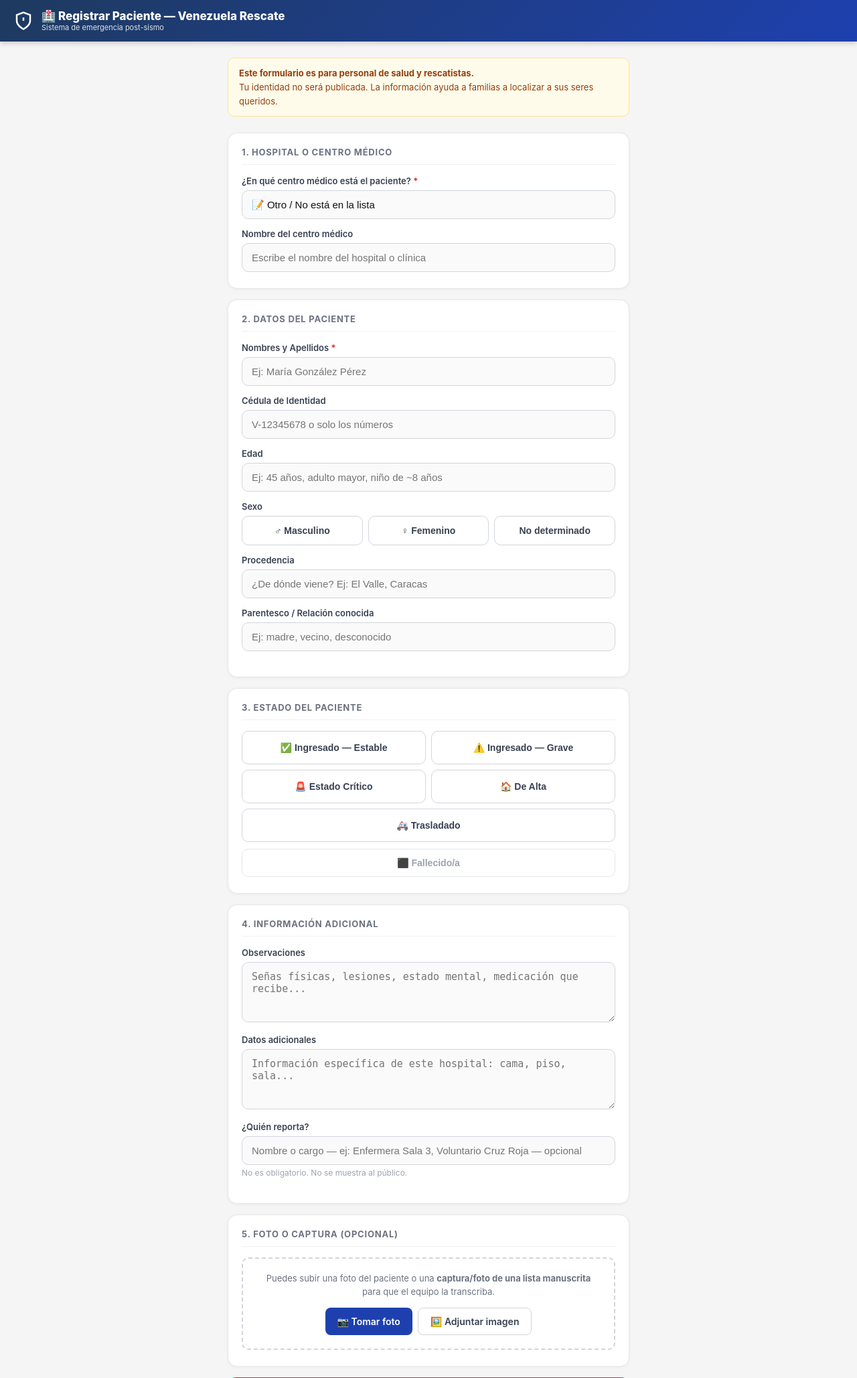
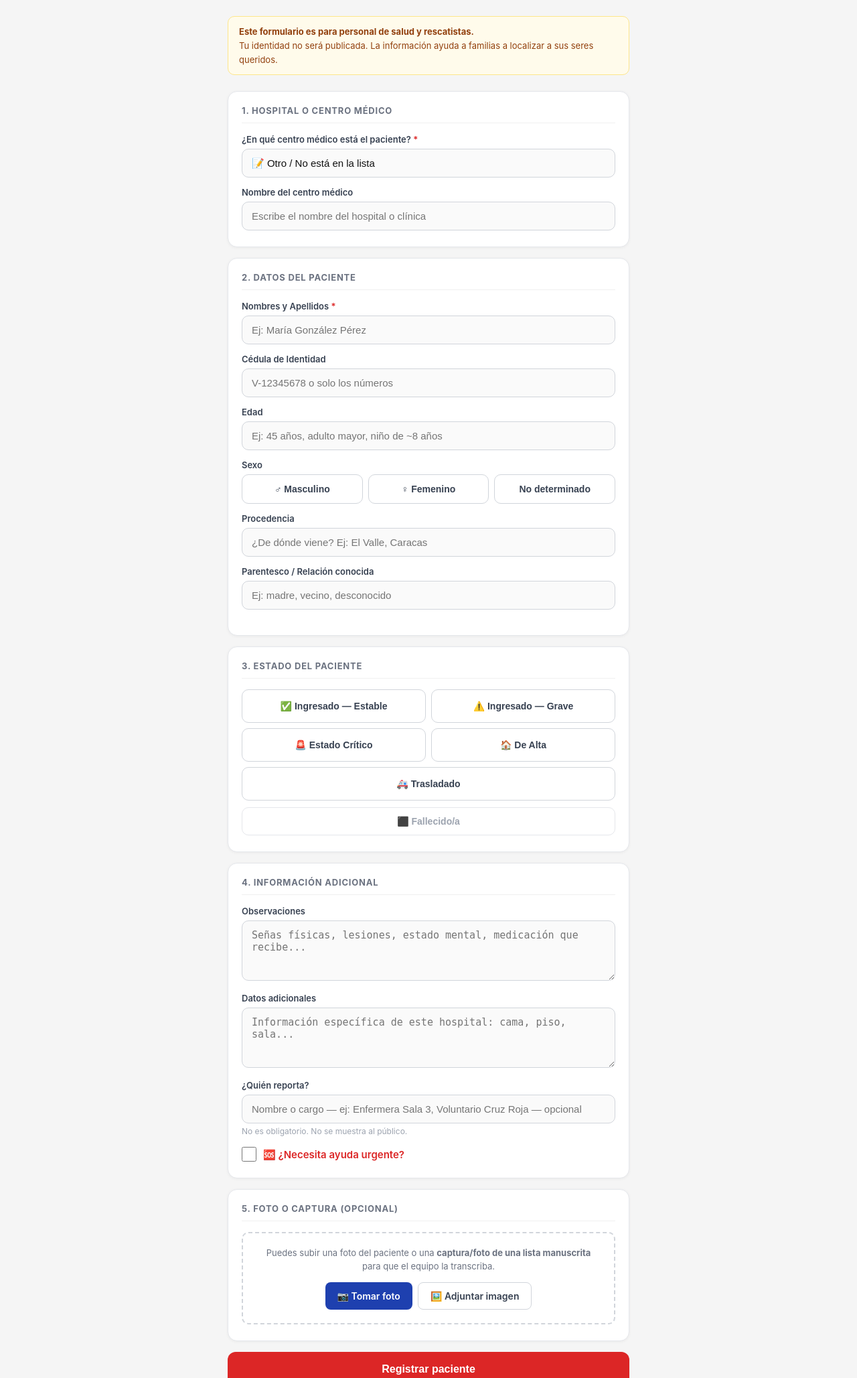
Before and after one commit to Arturado/ventatalk-rescate, a Python web app: template templates/hospitales_reportar.html in a window 1280 px wide. Shown: the top 2057 px of the page at 67% size. Run offline with Jinja, Linux system fonts and the light colour scheme; the template is opened without the code that fills it, so the values that code supplies are empty.

Commit message:
feat: necesita ayuda en pacientes, eliminar individual y masivo, sin header reportar

```diff
--- a/models.py
+++ b/models.py
@@ -73,6 +73,8 @@
     # valores: "ingresado", "estable", "grave", "critico", "alta", "trasladado", "fallecido"
     reportado_por = Column(String(200), nullable=True)
     # Nombre del médico/enfermero que carga (sin auth, voluntario)
+    necesita_ayuda = Column(Boolean, nullable=False, default=False)
+    tipo_ayuda = Column(Text, nullable=True)
     created_at = Column(DateTime(timezone=True), server_default=func.now())
 
 class BomberoReporte(Base):
--- a/routers/hospitales.py
+++ b/routers/hospitales.py
@@ -58,6 +58,8 @@
     datos_adicionales: str = Form(None),
     estado_paciente: str = Form("ingresado"),
     reportado_por: str = Form(None),
+    necesita_ayuda: bool = Form(False),
+    tipo_ayuda: str = Form(None),
     foto_captura: UploadFile = File(None),
     db: Session = Depends(get_db)
 ):
@@ -88,6 +90,8 @@
         datos_adicionales=datos_adicionales,
         estado_paciente=estado_paciente,
         reportado_por=reportado_por,
+        necesita_ayuda=necesita_ayuda,
+        tipo_ayuda=tipo_ayuda or None,
         foto_captura_url=foto_url
     )
     db.add(paciente)
--- a/schemas.py
+++ b/schemas.py
@@ -62,6 +62,8 @@
     foto_captura_url: Optional[str] = None
     estado_paciente: str
     reportado_por: Optional[str] = None
+    necesita_ayuda: bool = False
+    tipo_ayuda: Optional[str] = None
     created_at: datetime
 
     @field_serializer('created_at')
--- a/templates/hospitales_reportar.html
+++ b/templates/hospitales_reportar.html
@@ -7,16 +7,6 @@
   <style>
     *, *::before, *::after { box-sizing: border-box; margin: 0; padding: 0; }
     body { font-family: -apple-system, BlinkMacSystemFont, 'Segoe UI', sans-serif; color: #111; background: #f5f5f5; }
-
-    header {
-      background: linear-gradient(135deg, #1e3a5f, #1e40af);
-      color: white; padding: 14px 20px;
-      display: flex; align-items: center; gap: 12px;
-      box-shadow: 0 2px 8px rgba(0,0,0,.2);
-    }
-    header svg { width: 30px; height: 30px; flex-shrink: 0; }
-    header h1 { font-size: 17px; font-weight: 800; }
-    header p { font-size: 11px; opacity: .85; }
 
     .form-wrap {
       max-width: 640px; margin: 0 auto;
@@ -165,6 +155,33 @@
     }
     #otro-hospital-wrap input:focus { border-color: #1e40af; background: #fff; }
 
+    /* Necesita ayuda urgente */
+    .necesita-ayuda-wrap { margin-top: 16px; }
+    .necesita-ayuda-label {
+      display: flex; align-items: center; gap: 10px;
+      cursor: pointer; user-select: none;
+    }
+    .necesita-ayuda-label input[type="checkbox"] {
+      width: 22px; height: 22px; cursor: pointer;
+      flex-shrink: 0; accent-color: #dc2626;
+    }
+    .necesita-ayuda-label span {
+      color: #dc2626; font-weight: 600; font-size: 15px;
+    }
+    .tipo-ayuda-wrap {
+      max-height: 0; overflow: hidden;
+      transition: max-height 0.3s ease;
+    }
+    .tipo-ayuda-wrap.open { max-height: 200px; }
+    .tipo-ayuda-wrap textarea {
+      width: 100%; height: 80px; margin-top: 10px;
+      padding: 12px 14px; border: 1.5px solid #dc2626;
+      border-radius: 10px; font-size: 15px; outline: none;
+      color: #111; background: #fafafa; resize: vertical;
+      font-family: inherit;
+    }
+    .tipo-ayuda-wrap textarea:focus { background: #fff; }
+
     @media (max-width: 480px) {
       .estado-grid { grid-template-columns: 1fr; }
       .btn-grupo { flex-direction: column; }
@@ -172,17 +189,6 @@
   </style>
 </head>
 <body>
-
-<header>
-  <svg viewBox="0 0 24 24" fill="none" stroke="white" stroke-width="2">
-    <path d="M12 22s8-4 8-10V5l-8-3-8 3v7c0 6 8 10 8 10z"/>
-    <path d="M12 8v4M12 16h.01"/>
-  </svg>
-  <div>
-    <h1>🏥 Registrar Paciente — Venezuela Rescate</h1>
-    <p>Sistema de emergencia post-sismo</p>
-  </div>
-</header>
 
 <div class="form-wrap">
   <div class="form-intro">
@@ -272,6 +278,15 @@
         <label>¿Quién reporta?</label>
         <input type="text" id="reportado_por" placeholder="Nombre o cargo — ej: Enfermera Sala 3, Voluntario Cruz Roja — opcional">
         <p class="hint">No es obligatorio. No se muestra al público.</p>
+      </div>
+      <div class="necesita-ayuda-wrap">
+        <label class="necesita-ayuda-label">
+          <input type="checkbox" id="necesita_ayuda" onchange="toggleTipoAyuda(this)">
+          <span>🆘 ¿Necesita ayuda urgente?</span>
+        </label>
+        <div class="tipo-ayuda-wrap" id="tipo-ayuda-wrap">
+          <textarea id="tipo_ayuda" placeholder="¿Qué tipo de ayuda necesita? Ej: medicamentos, sangre tipo O+, equipo especializado..."></textarea>
+        </div>
       </div>
     </div>
 
@@ -431,6 +446,11 @@
     if (datos) fd.append('datos_adicionales', datos);
     var rep = document.getElementById('reportado_por').value.trim();
     if (rep) fd.append('reportado_por', rep);
+    if (document.getElementById('necesita_ayuda').checked) {
+      fd.append('necesita_ayuda', 'true');
+      var tipoAyuda = document.getElementById('tipo_ayuda').value.trim();
+      if (tipoAyuda) fd.append('tipo_ayuda', tipoAyuda);
+    }
     if (_selectedFile) fd.append('foto_captura', _selectedFile);
 
     try {
@@ -466,6 +486,16 @@
     window.scrollTo({ top: 0, behavior: 'smooth' });
   }
 
+  function toggleTipoAyuda(cb) {
+    var wrap = document.getElementById('tipo-ayuda-wrap');
+    if (cb.checked) {
+      wrap.classList.add('open');
+    } else {
+      wrap.classList.remove('open');
+      document.getElementById('tipo_ayuda').value = '';
+    }
+  }
+
   loadHospitales();
 </script>
 </body>
```
Also changed, not shown: routers/admin.py (+47 -0 lines), templates/admin/dashboard.html (+52 -2 lines).
